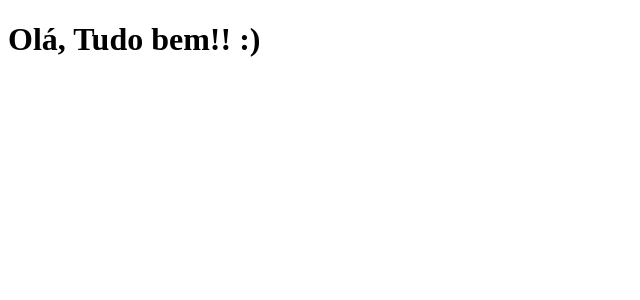
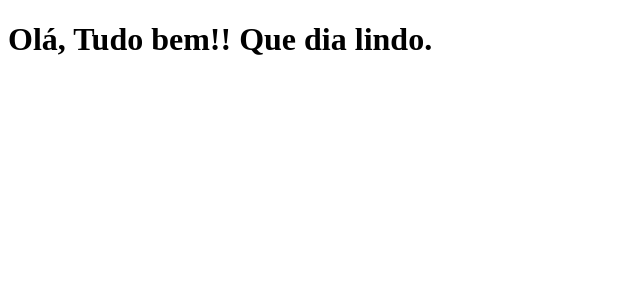
Before and after one commit to salomaonogueira/clone-tabnews, a Next.js app: page / in a window 1280 px wide. Shown: the top 300 px of the page, without its empty margins (0-640 px from the left). Built offline with nearby package versions, Linux system fonts and the light colour scheme.

Commit message:
Atualizando a mensagem inicial

```diff
--- a/pages/index.js
+++ b/pages/index.js
@@ -1,5 +1,5 @@
 function Home() {
-    return <h1>Olá, Tudo bem!! :) </h1>;
+    return <h1>Olá, Tudo bem!! Que dia lindo.</h1>;
 }
 
 export default Home;
```
